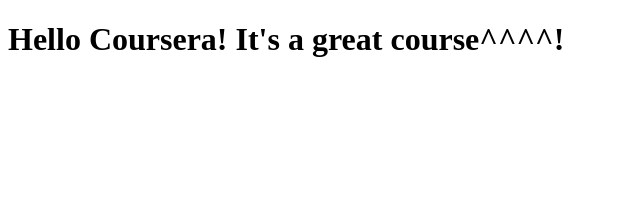
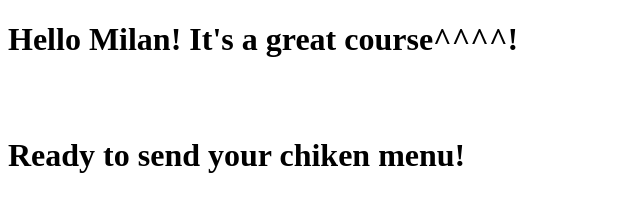
Before and after one commit to samplewm/coursera_hwks, a plain HTML site: page site/index.html in a window 1280 px wide. Shown: the whole page, without its empty margins (0-640 px from the left). Drawn offline with Linux system fonts and the light colour scheme.

Commit message:
second time

```diff
--- a/site/index.html
+++ b/site/index.html
@@ -4,6 +4,9 @@
   <title>Hello Coursera!</title>
 </head>
 <body>
-<h1>Hello Coursera! It's a great course^^^^!</h1>
+<h1>Hello Milan! It's a great course^^^^!</h1>
+<br><br>
+<h1>Ready to send your chiken menu!</h1>
+
 </body>
 </html>
```
